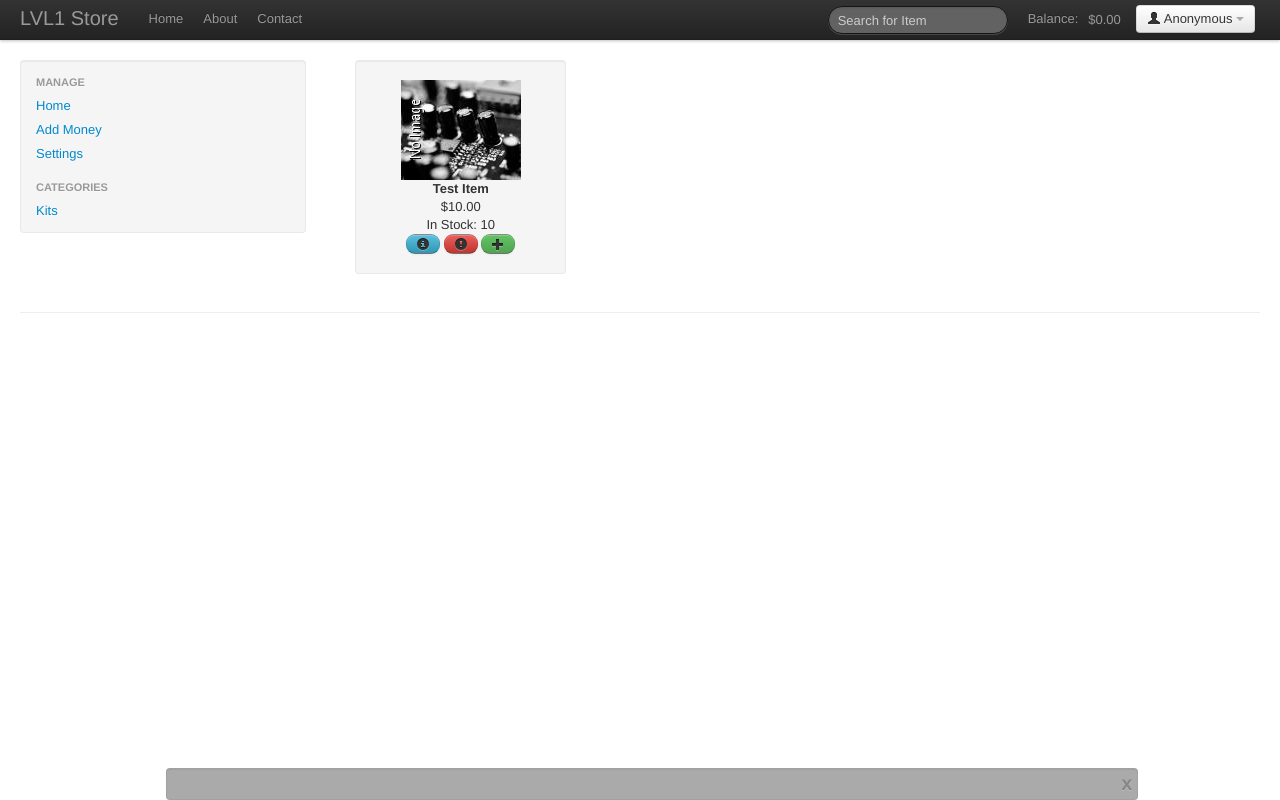
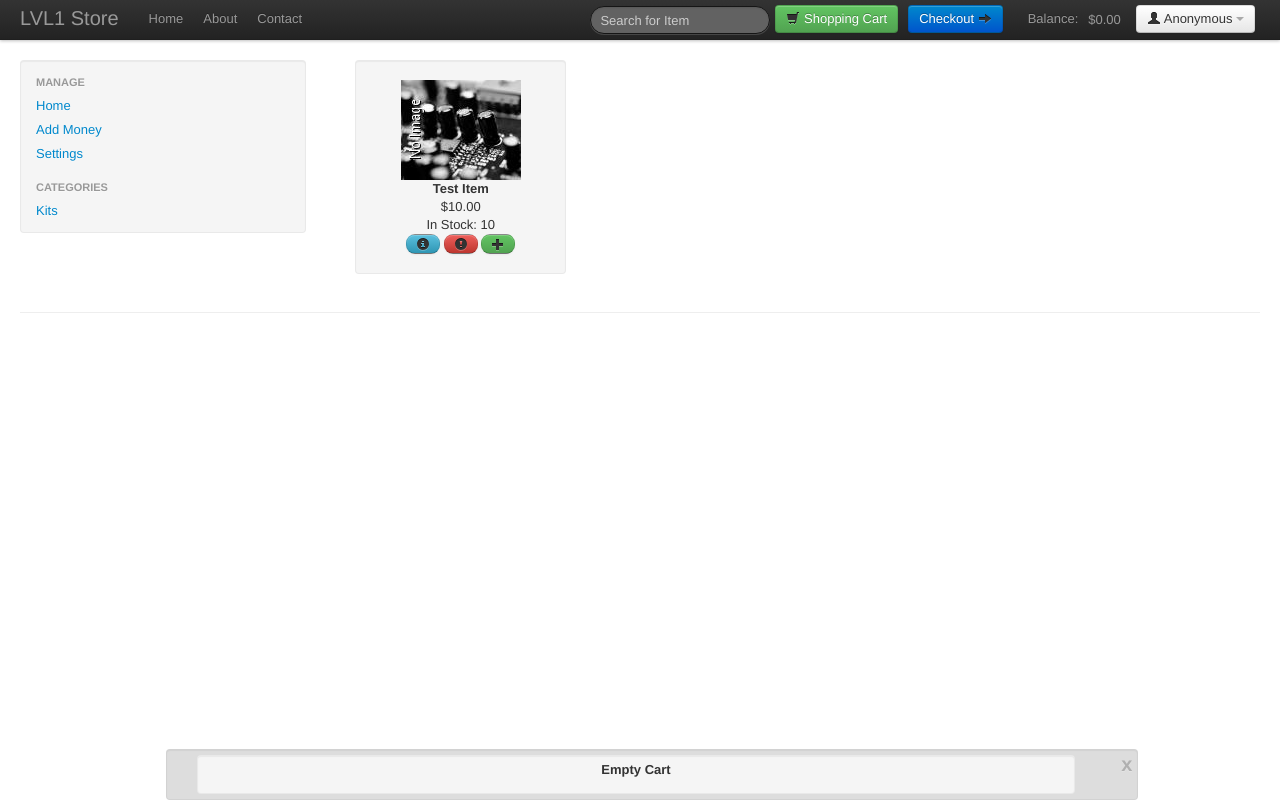
Before and after one commit to guyt101z/honorCart, a Flask app: template category/templates/item_shelf.html in a window 1280 px wide. Run offline with Flask 2, Linux system fonts and the light colour scheme; the template is opened without the code that fills it: values that come from a table or form of the project are taken from there, others are empty; data comes from the database, SQL or seed files in the repository; both versions use the stored data as it was after the commit; some libraries are stand-ins or nearby versions.

Commit message:
Mostly works.
Pass a JSON table to flask, return JSON data including a rendered frame for the cart.
Need to flash the item if the user has exhausted the quantity.
Need to make the shopping cart 'stick' open or closed, or do something else.
Basics works, though.

```diff
--- a/category/templates/item_info_modal.html
+++ b/category/templates/item_info_modal.html
@@ -13,7 +13,6 @@
   		<strong>In Stock: </strong><span id="stock"></span>
   	</div>
 
-  	<a href="" class="btn btn-success"><i class="icon-plus icon-white"></i> Add to Cart</a>
     <a href="#" class="btn" data-dismiss="modal">Cancel</a>
   </div>
 
--- a/items/models.py
+++ b/items/models.py
@@ -117,7 +117,7 @@ def update_item_description(id, desc, picture=None):
 def update_pricebreaks(id, pricebreaks):
     item = get_item(id)
     if item:
-        oldPricebreaks = item.pricebreaks.all()
+        oldPricebreaks = item.pricebreaks
         for pricebreak in oldPricebreaks:
             item.pricebreaks.remove(pricebreak)
         for thresh, pct in pricebreaks:
--- a/static/js/simpleCart.js
+++ b/static/js/simpleCart.js
@@ -610,7 +610,7 @@ function Cart(){
 
 		me.each(function(item, x) {
 			var cartItem;
-			cartItem = {'id': item.id, 'qty': item.quantity}
+			cartItem = {'id': item.id, 'qty_desired': item.quantity};
 			postData.push(cartItem);
 
 		});
@@ -622,7 +622,24 @@ function Cart(){
 			data: json_text,
 			contentType: 'application/json',
 			success: (function(data) {
-				$('div.simpleCart_items').html(data);
+				var item;
+
+				for (item in data.qty_return) {
+					if (data.qty_return.hasOwnProperty(item)) {
+						if (data.qty_return[item] < me.items[item].quantity) {
+							//flash color in here
+						}
+						me.items[item].quantity = data.qty_return[item];
+					}
+				}
+
+				for(item in data.does_not_exist) {
+					if(data.does_not_exist.hasOwnProperty(item)) {
+						me.items[item].remove();
+					}
+				}
+				$('div.simpleCart_items').html(data.html);
+				$('div.simpleCart_items').show();
 			})
 			});
 
--- a/store.py
+++ b/store.py
@@ -1,4 +1,4 @@
-from flask import Flask, render_template, g, request
+from flask import Flask, render_template, g, request, jsonify
 from database import db, Item, Category, init_db_app
 import login
 import admin
@@ -74,14 +74,40 @@ def daRules():
 def theCart():
     cart_items = []
     cart_items.extend(request.json)
-    for dict in cart_items:
-        dict['item'] = get_item(dict.get('id'))
-    return render_template('cart_div_content.html', cart_items=cart_items)
+
+    does_not_exist = {}
+    qty_return = {}
+
+    for cart_item in cart_items:
+        item = get_item(cart_item.get('id'))
+        if item:  # Item exists
+            cart_item['item'] = item
+            if item.inStock < cart_item.get('qty_desired'):
+                if not cart_item.get('id') in qty_return:
+                    qty_return[cart_item.get('id')] = {}
+                cart_item['qty_desired'] = item.inStock  # Force qty display to not increment
+                qty_return[cart_item.get('id')] = item.inStock
+            cart_item['subtotal'] = get_price(item.price, cart_item.get('qty_desired'), item.pricebreaks)
+        else:  # Item does not exist
+            print "No Exist"
+            if not cart_item.get('id') in does_not_exist:
+                does_not_exist[cart_item.get('id')] = {}
+            does_not_exist[cart_item.get('id')] = True
+            cart_items.remove(cart_item)  # Remove item so it does not render.
+    return jsonify({'html': render_template('cart_div_content.html', cart_items=cart_items), 'qty_return': qty_return, 'does_not_exist': does_not_exist})
 
 
 def get_item(item_id):
     return Item.query.filter_by(id=item_id).first()
 
 
+def get_price(price, qty, pricebreaks):
+    pct_off = 0
+    for pb in pricebreaks:
+        if qty >= pb.qty:
+            pct_off = pb.percent
+    return price * ((100 - pct_off) / 100) * qty
+
+
 if __name__ == "__main__":
     app.run(debug=True)
--- a/templates/base.html
+++ b/templates/base.html
@@ -143,6 +143,10 @@
         {% else %}
         $('#loginModal').modal({show: false});
         {% endif %}
+        $('a.cart-toggle').click(function (e) {
+          e.preventDefault();
+          $('div.simpleCart_items').toggle();
+        });
       });
     </script>
 
--- a/templates/cart_div_content.html
+++ b/templates/cart_div_content.html
@@ -1,13 +1,26 @@
-<div class="row-fluid well" style="background-color: #aaa; padding: 5px; width: 75%; position: absolute; bottom: -20px; left: 50%; margin-left: -37%;">
-    <a href="#" class="close">x</a>
-    {% for item in cart_items %}
+<div class="row-fluid well" style="background-color: #ddd; padding: 5px; width: 75%; position: absolute; bottom: -20px; left: 50%; margin-left: -37%;">
+    <a href="#" id="close-cart" class="close">x</a>
+    {% for cart_item in cart_items %}
         <div class="span2 well" style="padding: 5px; margin-bottom: 0; text-align: center;">
-            <p><strong>{{item.item.name}}</strong></p>
-            <p>In Cart: {{item.qty}}</p>
-            <p>Subtotal: {{ '$%.2f' % (item.qty|float * item.item.price) }}</p>
-            <span><a href="javascript:;" onClick="simpleCart.items[{{item.id}}].decrement();" class="btn btn-mini badge" style="background-color: inherit;"><i class="icon-minus-sign"></i></a></span>
-            <span><a href="javascript:;" onClick="simpleCart.items[{{item.id}}].remove();" class="btn btn-mini btn-danger badge"><i class="icon-trash"></i></a></span>
-            <span><a href="javascript:;" onClick="simpleCart.items[{{item.id}}].increment();" class="btn btn-mini badge" style="background-color: inherit;"><i class="icon-plus-sign"></i></a></span>
+            <p><strong>{{cart_item.item.name}}</strong></p>
+            <p>In Cart: {{cart_item.qty_desired}}</p>
+            <p>Subtotal: {{ '$%.2f' % cart_item.subtotal }}</p>
+            <span><a href="javascript:;" onClick="simpleCart.items[{{cart_item.id}}].decrement();" class="btn btn-mini badge" style="background-color: inherit;"><i class="icon-minus-sign"></i></a></span>
+            <span><a href="javascript:;" onClick="simpleCart.items[{{cart_item.id}}].remove();" class="btn btn-mini btn-danger badge"><i class="icon-trash"></i></a></span>
+            <span><a href="javascript:;" onClick="simpleCart.items[{{cart_item.id}}].increment();" class="btn btn-mini badge" style="background-color: inherit;"><i class="icon-plus-sign"></i></a></span>
         </div>
     {% endfor %}
+    {% if not cart_items %}
+        <div class="span11 well" style="padding: 5px; margin-bottom: 0; text-align: center;">
+            <p><strong>Empty Cart</strong></p>
+        </div>
+    {% endif %}
 </div>
+<script type="text/javascript">
+    $(document).ready(function() {
+        $('a#close-cart').click(function (e) {
+          e.preventDefault();
+          $('div.simpleCart_items').toggle();
+        });
+    });
+</script>
--- a/templates/navbar_inner.html
+++ b/templates/navbar_inner.html
@@ -28,6 +28,9 @@
   </ul>
 </div>
 
+<a href="" class="btn btn-primary pull-right checkout">Checkout <i class="icon-arrow-right"></i></a>
+<a href="#" class="btn btn-success pull-right cart-toggle"><i class="icon-shopping-cart"></i> Shopping Cart</a>
+
 <form class="navbar-search pull-right" action="/searchItem">
   <input name="q" type="text" placeholder="Search for Item" class="span2 search-query">
 </form>
```
Also changed, not shown: dataStore.db.
